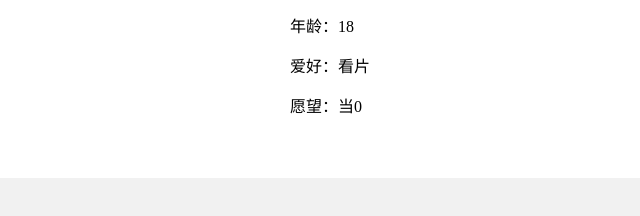
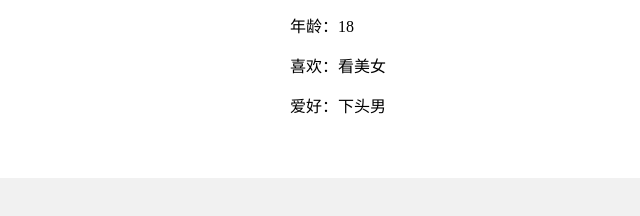
Before and after one commit to 123456789czy/cqdiyi, a plain HTML site: page index.html in a window 1280 px wide. Shown: the part 332-548 px from the top of the page, 0-640 px from the left. Drawn offline with Linux system fonts and the light colour scheme.

Commit message:
Update index.html

```diff
--- a/index.html
+++ b/index.html
@@ -27,8 +27,8 @@
      ">
      <p>姓名钟兆海</p>
      <p>年龄：18</p>
-     <p>爱好：看片</p>
-     <p>愿望：当0</p>
+     <p>喜欢：看美女</p>
+     <p>爱好：下头男</p>
      </div>
     <div style="
      background-color:#f1f1f1;
```
